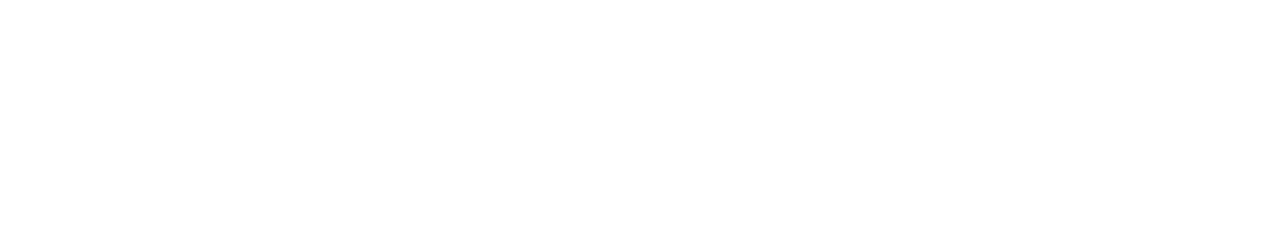
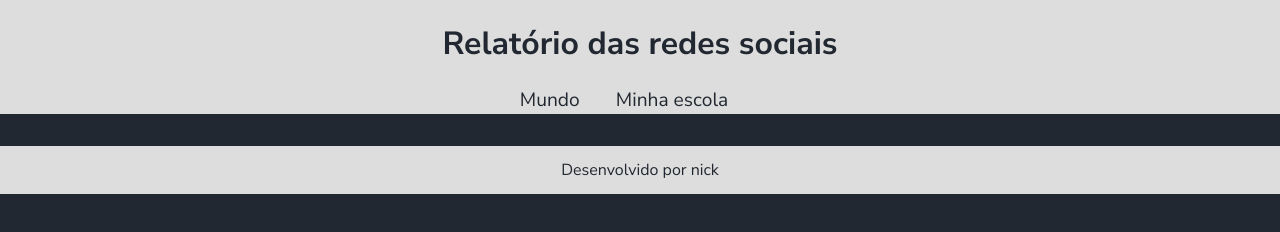
Before and after one commit to brendamonique/ci-ncia-de-dados, a plain HTML site: page index.html in a window 1280 px wide. Drawn offline with Linux system fonts and the light colour scheme.

Commit message:
aula dia 22

```diff
--- a/index.html
+++ b/index.html
@@ -0,0 +1,25 @@
+<!DOCTYPE html>
+<html lang="en">
+<head>
+    <meta charset="UTF-8">
+    <meta name="viewport" content="width=device-width, initial-scale=1.0">
+    <title>Redes sociais</title>
+    <link rel="stylesheet" href="style.css">
+</head>
+<body>
+    <header>
+        <h1>Relatório das redes sociais</h1>
+        <nav>
+            <a href="index.html">Mundo</a>
+            <a href="#">Minha escola</a>
+        </nav>
+    </header>
+    <main class="graficos-section">
+        <section id="graficos-container" class="graficos-container">
+            <!-- crie os gráficos aqui -->
+        </section>
+    </main>
+    <footer>
+        <p>Desenvolvido por nick</p>
+    </footer>
+</body>
--- a/style.css
+++ b/style.css
@@ -1,26 +1,60 @@
-<!DOCTYPE html>
-<html lang="pt-br">
-<head>
-    <meta charset="UTF-8">
-    <meta name="viewport" content="width=device-width, initial-scale=1.0">
-    <title>Redes Sociais</title>
-</head>
-<body>
-    <header>
-<h1>Relatório das redes sociais</h1>
-<nav>
-    <a href="index.html">Mundo</a>
-    <a href="#">Minha escola</a>
-</nav>
-</header>
-<main class="graficos-section">
-<section id="graficos-container" class="graficos-container">
-    <!-- crie os gráficos aqui -->
-</section>
-</main>
-<footer>
-<p>Desenvolvido por Gui Lima</p>
-</footer>
+@import url('https://fonts.googleapis.com/css2?family=Nunito+Sans:ital,opsz,wght@0,6..12,200..1000;1,6..12,200..1000&display=swap');
 
-</body>
-</html>
+:root {
+    --bg-color: #222831;
+    --primary-color: #DDDDDD;
+    --secondary-color: #F05454;
+    --font: "Nunito Sans", sans-serif;
+}
+
+body {
+    background-color: var(--bg-color);
+}
+body {
+    background-color: var(--bg-color);
+    color: var(--primary-color);
+    font-family: var(--font);
+    height: 100vh;
+    margin: 0;
+}
+header {
+    background-color: var(--primary-color);
+    text-align: center;
+}
+h1 {
+    font-size: 2rem;
+    color: var(--bg-color);
+     font-weight: 700;
+}
+
+nav a {
+    text-decoration: none;
+    color: var(--bg-color);
+     margin: 0 2rem 1rem 0rem;
+     font-size: 1.2rem;
+}
+
+header {
+    background-color: var(--primary-color);
+    text-align: center;
+    padding: 1px;
+}
+
+
+nav a:hover {
+    text-decoration: underline;
+    transform: scale(0.90);
+    transition: transform 0.1s;
+}
+
+
+footer {
+    display: flex;
+    align-items: center;
+    justify-content: center;
+    background-color: var(--primary-color);
+    color: var(--bg-color);
+    width: 100%;
+    height: 3rem;
+    margin-top: 2rem;
+}
```
